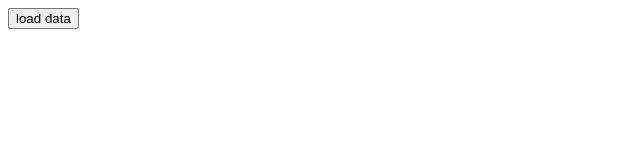
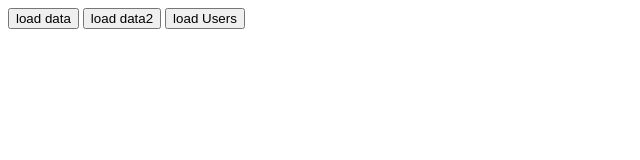
Before and after one commit to ashraful2871/explore-API, a plain HTML site: page index.html in a window 1280 px wide. Shown: the whole page, without its empty margins (0-640 px from the left). Drawn offline with Linux system fonts and the light colour scheme.

Commit message:
learn fetch

```diff
--- a/index.html
+++ b/index.html
@@ -9,7 +9,10 @@
 
 <body>
     <button onclick="loadData()">load data</button>
+    <button onclick="loadData2()">load data2</button>
+    <button onclick="lodUsers()">load Users</button>
     <script src="js/fetch.js"></script>
+    <script src="js/app.js"></script>
 </body>
 
 </html>
--- /dev/null
+++ b/js/app.js
@@ -0,0 +1,15 @@
+function loadData2() {
+  fetch("https://jsonplaceholder.typicode.com/todos/2")
+    .then((res) => res.json())
+    .then((data) => console.log(data));
+}
+
+function lodUsers() {
+  fetch("https://jsonplaceholder.typicode.com/users")
+    .then((res) => res.json())
+    .then((data) => display(data));
+}
+
+function display(data) {
+  console.log(data);
+}
```
